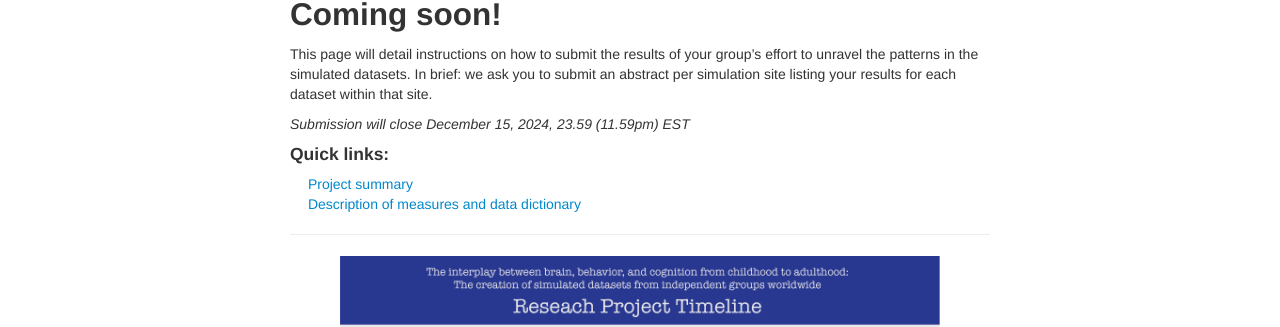
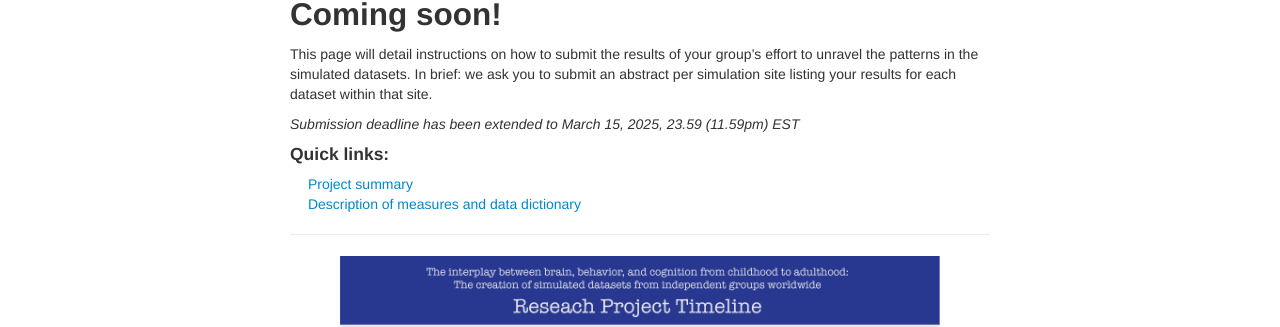
Before and after one commit to SoCoDeN/Simulation, a Jekyll site: the page built from index.md, in a window 1280 px wide. Shown: the part 188-515 px from the top of the page. Built offline with Jekyll 4.4.1, drawn with Linux system fonts in a browser that asks for light colours.

Commit message:
Update index.md
changed the deadline submission

```diff
--- a/index.md
+++ b/index.md
@@ -8,7 +8,7 @@ title: Welcome!
 This page will detail instructions on how to submit the results of your group's effort to unravel the patterns in the simulated datasets.
 In brief: we ask you to submit an abstract per simulation site listing your results for each dataset within that site.
 
-_Submission will close December 15, 2024, 23.59 (11.59pm) EST_
+_Submission deadline has been extended to March 15, 2025, 23.59 (11.59pm) EST_
 
 #### Quick links:
 &emsp; [Project summary](https://osf.io/yjt9p/) \
```
